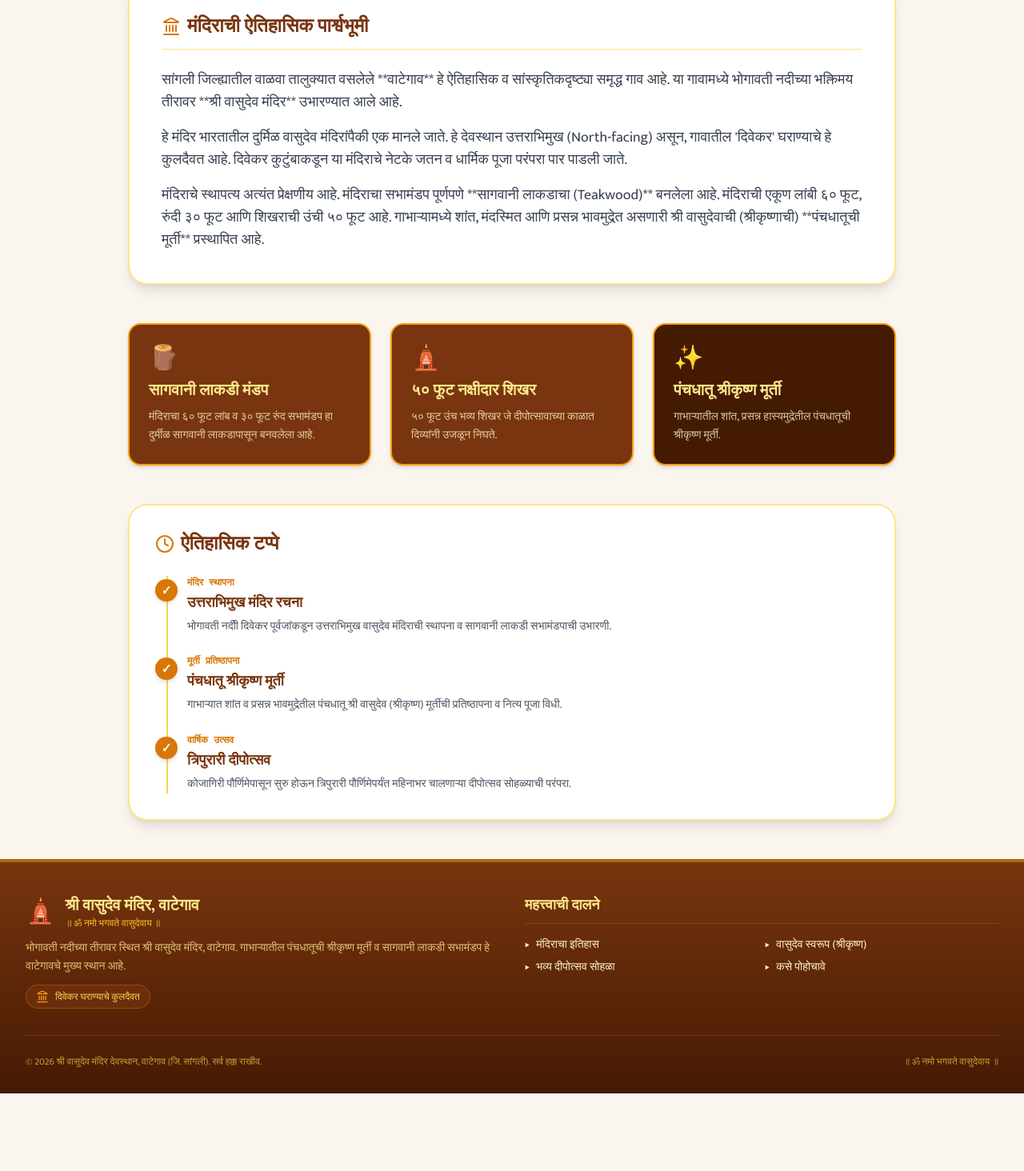
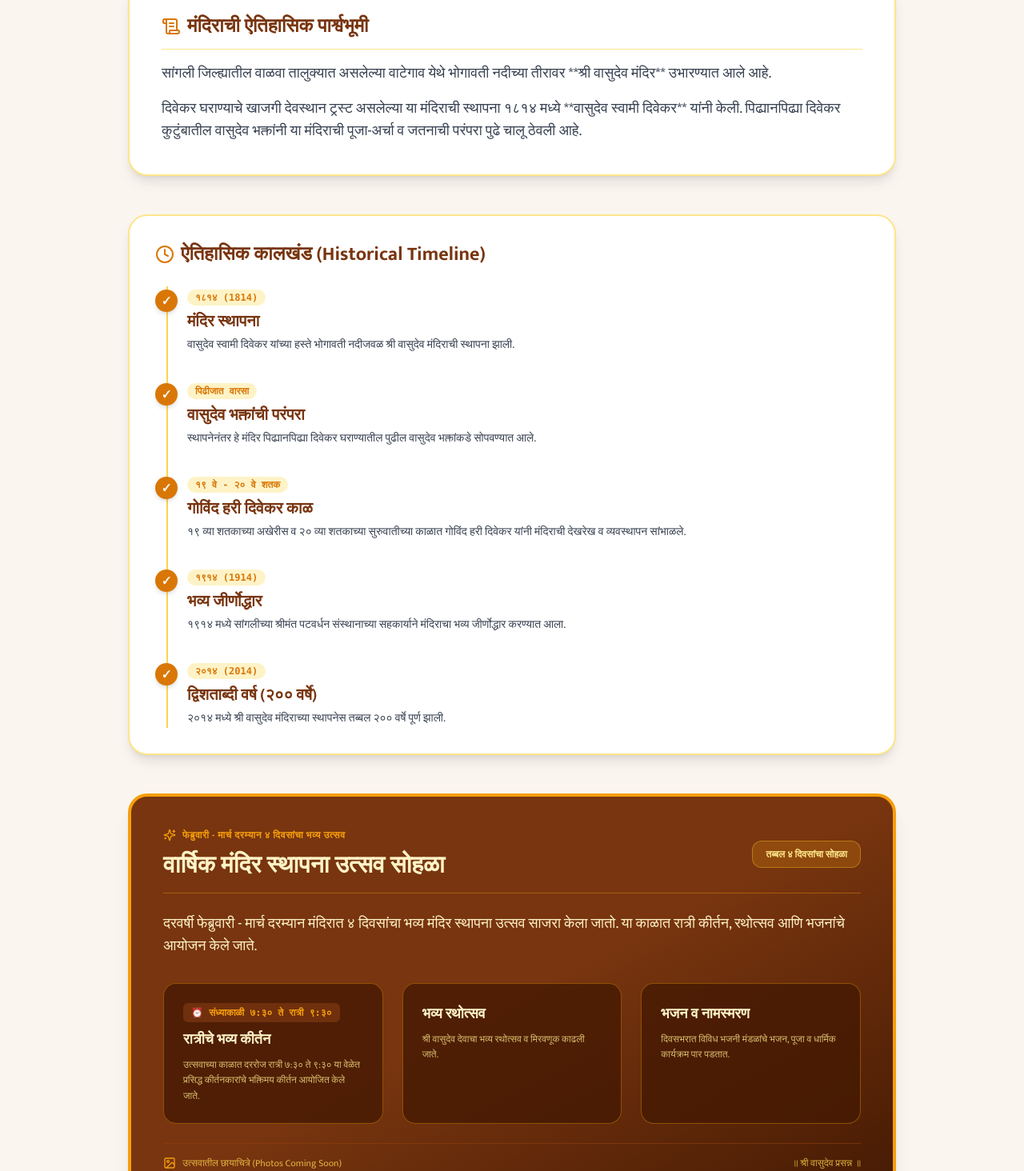
Before and after one commit to Kaustubh-465/Vasudev-Mandir, a Next.js app: page /history in a window 1280 px wide. Shown: the part 346-1810 px from the top of the page at 80% size. Before the commit the page ends 1713 px from the top, so only its background shows below. Built offline with nearby package versions, Linux system fonts and the light colour scheme.

Commit message:
Update historical timeline with 1814 foundation by Vasudev Swami Divekar, Govind Hari Divekar era, 1914 Patwardhan Jirnodhar, 2014 bicentenary, and 4-day Sthapana Utsav

```diff
--- a/src/app/history/page.tsx
+++ b/src/app/history/page.tsx
@@ -4,7 +4,7 @@ import React from "react";
 import Link from "next/link";
 import { useLanguage } from "@/context/LanguageContext";
 import { templeHistory } from "@/data/history";
-import { ScrollText, ArrowLeft, Clock, Landmark } from "lucide-react";
+import { ScrollText, ArrowLeft, Clock, Calendar, Sparkles, Image as ImageIcon } from "lucide-react";
 
 export default function HistoryPage() {
   const { language } = useLanguage();
@@ -22,7 +22,7 @@ export default function HistoryPage() {
         </Link>
 
         <div className="inline-block bg-amber-100 text-temple-maroon px-4 py-1.5 rounded-full text-xs font-bold border border-amber-300 font-devanagari">
-          ऐतिहासिक परंपरा • दिवेकर कुलदैवत
+          ऐतिहासिक टप्पे • १८१४ ते आजपर्यंत
         </div>
 
         <h1 className="text-4xl sm:text-5xl font-black text-temple-maroon font-devanagari">
@@ -31,10 +31,10 @@ export default function HistoryPage() {
       </div>
 
       {/* Main Narrative */}
-      <div className="bg-white p-8 sm:p-10 rounded-3xl shadow-lg border-2 border-amber-200 space-y-6">
+      <div className="bg-white p-8 sm:p-10 rounded-3xl shadow-lg border-2 border-amber-200 space-y-4">
         <h2 className="text-2xl font-bold text-temple-maroon font-devanagari border-b border-amber-200 pb-3 flex items-center space-x-2">
-          <Landmark className="w-6 h-6 text-temple-saffron" />
-          <span>{language === "mr" ? "मंदिराची ऐतिहासिक पार्श्वभूमी" : "Temple History"}</span>
+          <ScrollText className="w-6 h-6 text-temple-saffron" />
+          <span>{language === "mr" ? "मंदिराची ऐतिहासिक पार्श्वभूमी" : "Temple Historical Background"}</span>
         </h2>
 
         <div className="space-y-4 text-gray-700 font-devanagari leading-relaxed text-base sm:text-lg">
@@ -44,71 +44,87 @@ export default function HistoryPage() {
         </div>
       </div>
 
-      {/* Features Grid */}
-      <div className="grid grid-cols-1 md:grid-cols-3 gap-6">
-        <div className="bg-amber-900 text-white p-6 rounded-2xl shadow-md border-2 border-temple-gold space-y-2">
-          <div className="text-3xl">🪵</div>
-          <h3 className="text-xl font-bold font-devanagari text-amber-200">
-            {language === "mr" ? "सागवानी लाकडी मंडप" : "Teakwood Mandap"}
-          </h3>
-          <p className="text-sm text-amber-100/80 font-devanagari leading-relaxed">
-            {language === "mr"
-              ? "मंदिराचा ६० फूट लांब व ३० फूट रुंद सभामंडप हा दुर्मीळ सागवानी लाकडापासून बनवलेला आहे."
-              : "60ft long by 30ft wide assembly hall crafted from pure teakwood."}
-          </p>
-        </div>
-
-        <div className="bg-temple-maroon text-white p-6 rounded-2xl shadow-md border-2 border-temple-gold space-y-2">
-          <div className="text-3xl">🛕</div>
-          <h3 className="text-xl font-bold font-devanagari text-amber-200">
-            {language === "mr" ? "५० फूट नक्षीदार शिखर" : "50ft High Shikhara"}
-          </h3>
-          <p className="text-sm text-amber-100/80 font-devanagari leading-relaxed">
-            {language === "mr"
-              ? "५० फूट उंच भव्य शिखर जे दीपोत्सावाच्या काळात दिव्यांनी उजळून निघते."
-              : "Imposing 50-foot temple spire illuminated during annual Deepotsav."}
-          </p>
-        </div>
-
-        <div className="bg-amber-950 text-white p-6 rounded-2xl shadow-md border-2 border-temple-gold space-y-2">
-          <div className="text-3xl">✨</div>
-          <h3 className="text-xl font-bold font-devanagari text-amber-200">
-            {language === "mr" ? "पंचधातू श्रीकृष्ण मूर्ती" : "Panchadhatu Idol"}
-          </h3>
-          <p className="text-sm text-amber-100/80 font-devanagari leading-relaxed">
-            {language === "mr"
-              ? "गाभाऱ्यातील शांत, प्रसन्न हास्यमुद्रेतील पंचधातूची श्रीकृष्ण मूर्ती."
-              : "Panchadhatu five-metal idol reflecting Lord Krishna's divine smiling posture."}
-          </p>
-        </div>
-      </div>
-
       {/* Historical Timeline */}
       <div className="bg-white p-8 rounded-3xl shadow-lg border-2 border-amber-200 space-y-6">
         <h2 className="text-2xl font-bold text-temple-maroon font-devanagari flex items-center space-x-2">
           <Clock className="w-6 h-6 text-temple-saffron" />
-          <span>{language === "mr" ? "ऐतिहासिक टप्पे" : "Historical Phases"}</span>
+          <span>{language === "mr" ? "ऐतिहासिक कालखंड (Historical Timeline)" : "Historical Timeline"}</span>
         </h2>
 
-        <div className="space-y-6 relative before:absolute before:inset-0 before:left-3.5 before:w-0.5 before:bg-amber-300">
+        <div className="space-y-8 relative before:absolute before:inset-0 before:left-3.5 before:w-0.5 before:bg-amber-300">
           {templeHistory.timeline.map((item, tIdx) => (
             <div key={tIdx} className="relative pl-10 space-y-1">
               <div className="absolute left-0 top-1 w-7 h-7 rounded-full bg-temple-saffron text-white flex items-center justify-center font-bold text-xs shadow-md">
                 ✓
               </div>
-              <div className="text-xs font-bold text-temple-saffron font-mono">
-                {item.period[language]}
+              <div className="text-xs font-bold text-temple-saffron font-mono bg-amber-100 px-2.5 py-0.5 rounded-full inline-block">
+                {item.year}
               </div>
-              <h3 className="text-lg font-bold text-temple-maroon font-devanagari">
-                {item.event[language]}
+              <h3 className="text-xl font-bold text-temple-maroon font-devanagari">
+                {item.title[language]}
               </h3>
-              <p className="text-sm text-gray-600 font-devanagari leading-relaxed">
+              <p className="text-sm text-gray-700 font-devanagari leading-relaxed">
                 {item.description[language]}
               </p>
             </div>
           ))}
         </div>
       </div>
+
+      {/* Dedicated Section: Mandir Sthapana Utsav */}
+      <div className="bg-gradient-to-br from-amber-900 via-temple-maroon to-amber-950 text-white p-8 sm:p-10 rounded-3xl shadow-xl border-4 border-temple-gold space-y-6 relative overflow-hidden">
+        <div className="flex flex-col sm:flex-row sm:items-center justify-between border-b border-amber-500/40 pb-4 gap-2">
+          <div className="space-y-1">
+            <div className="inline-flex items-center space-x-2 text-temple-gold font-bold text-xs uppercase tracking-wider">
+              <Sparkles className="w-4 h-4" />
+              <span>{templeHistory.sthapanaUtsav.subtitle[language]}</span>
+            </div>
+            <h2 className="text-2xl sm:text-3xl font-black font-devanagari text-amber-100">
+              {templeHistory.sthapanaUtsav.title[language]}
+            </h2>
+          </div>
+          <div className="px-4 py-2 bg-amber-500/20 rounded-xl border border-amber-400/40 text-xs font-bold text-amber-200 font-devanagari shrink-0">
+            {templeHistory.sthapanaUtsav.duration[language]}
+          </div>
+        </div>
+
+        <p className="text-amber-100 font-devanagari text-base sm:text-lg leading-relaxed">
+          {language === "mr"
+            ? "दरवर्षी फेब्रुवारी - मार्च दरम्यान मंदिरात ४ दिवसांचा भव्य मंदिर स्थापना उत्सव साजरा केला जातो. या काळात रात्री कीर्तन, रथोत्सव आणि भजनांचे आयोजन केले जाते."
+            : "Every year in February - March, a 4-day Mandir Sthapana Utsav is organized featuring night Kirtan, Rathotsav, and Bhajans."}
+        </p>
+
+        {/* Events Grid */}
+        <div className="grid grid-cols-1 md:grid-cols-3 gap-6 pt-2">
+          {templeHistory.sthapanaUtsav.events.map((evt, eIdx) => (
+            <div
+              key={eIdx}
+              className="bg-amber-950/80 p-6 rounded-2xl border border-amber-500/40 space-y-2"
+            >
+              {evt.time && (
+                <div className="text-xs font-bold text-temple-gold font-mono bg-amber-900/80 px-2.5 py-1 rounded-md inline-block">
+                  ⏰ {evt.time[language]}
+                </div>
+              )}
+              <h3 className="text-lg font-bold text-amber-100 font-devanagari">
+                {evt.title[language]}
+              </h3>
+              <p className="text-xs text-amber-200/80 font-devanagari leading-relaxed">
+                {evt.desc[language]}
+              </p>
+            </div>
+          ))}
+        </div>
+
+        {/* Photo Placeholder Note */}
+        <div className="pt-4 border-t border-amber-800/60 flex items-center justify-between text-xs text-amber-300/80 font-devanagari">
+          <div className="flex items-center space-x-2">
+            <ImageIcon className="w-4 h-4 text-temple-gold" />
+            <span>{language === "mr" ? "उत्सवातील छायाचित्रे (Photos Coming Soon)" : "Festival photos coming soon"}</span>
+          </div>
+          <span>॥ श्री वासुदेव प्रसन्न ॥</span>
+        </div>
+      </div>
     </div>
   );
 }
--- a/src/data/history.ts
+++ b/src/data/history.ts
@@ -1,56 +1,113 @@
+export interface HistoryTimelineItem {
+  year: string;
+  title: { mr: string; en: string };
+  description: { mr: string; en: string };
+}
+
+export interface SthapanaUtsavData {
+  title: { mr: string; en: string };
+  subtitle: { mr: string; en: string };
+  period: { mr: string; en: string };
+  duration: { mr: string; en: string };
+  events: Array<{
+    title: { mr: string; en: string };
+    time?: { mr: string; en: string };
+    desc: { mr: string; en: string };
+  }>;
+}
+
 export interface HistorySection {
   title: { mr: string; en: string };
   paragraphs: Array<{ mr: string; en: string }>;
-  timeline: Array<{
-    period: { mr: string; en: string };
-    event: { mr: string; en: string };
-    description: { mr: string; en: string };
-  }>;
+  timeline: HistoryTimelineItem[];
+  sthapanaUtsav: SthapanaUtsavData;
 }
 
 export const templeHistory: HistorySection = {
   title: {
-    mr: "श्री वासुदेव मंदिर वाटेगाव - इतिहास व वैशिष्ट्ये",
-    en: "Shree Vasudev Mandir Wategaon - History & Architecture",
+    mr: "श्री वासुदेव मंदिर वाटेगाव - ऐतिहासिक कालखंड व जतन",
+    en: "Shree Vasudev Mandir Wategaon - Historical Timeline & Heritage",
   },
   paragraphs: [
     {
-      mr: "सांगली जिल्ह्यातील वाळवा तालुक्यात वसलेले **वाटेगाव** हे ऐतिहासिक व सांस्कृतिकदृष्ट्या समृद्ध गाव आहे. या गावामध्ये भोगावती नदीच्या भक्तिमय तीरावर **श्री वासुदेव मंदिर** उभारण्यात आले आहे.",
-      en: "Nestled in Walwa taluka of Sangli district, **Wategaon** is a village rich in historical and cultural heritage. On the holy banks of Bhogawati river stands **Shree Vasudev Mandir**.",
+      mr: "सांगली जिल्ह्यातील वाळवा तालुक्यात असलेल्या वाटेगाव येथे भोगावती नदीच्या तीरावर **श्री वासुदेव मंदिर** उभारण्यात आले आहे.",
+      en: "On the banks of Bhogawati river in Wategaon, Walwa taluka of Sangli district, stands **Shree Vasudev Mandir**.",
     },
     {
-      mr: "हे मंदिर भारतातील दुर्मिळ वासुदेव मंदिरांपैकी एक मानले जाते. हे देवस्थान उत्तराभिमुख (North-facing) असून, गावातील 'दिवेकर' घराण्याचे हे कुलदैवत आहे. दिवेकर कुटुंबाकडून या मंदिराचे नेटके जतन व धार्मिक पूजा परंपरा पार पाडली जाते.",
-      en: "This shrine is cherished as a rare Vasudev Temple facing north (Uttarabhimukh), serving as the Kuldaivat of the local 'Divekar' family.",
-    },
-    {
-      mr: "मंदिराचे स्थापत्य अत्यंत प्रेक्षणीय आहे. मंदिराचा सभामंडप पूर्णपणे **सागवानी लाकडाचा (Teakwood)** बनलेला आहे. मंदिराची एकूण लांबी ६० फूट, रुंदी ३० फूट आणि शिखराची उंची ५० फूट आहे. गाभाऱ्यामध्ये शांत, मंदस्मित आणि प्रसन्न भावमुद्रेत असणारी श्री वासुदेवाची (श्रीकृष्णाची) **पंचधातूची मूर्ती** प्रस्थापित आहे.",
-      en: "The main mandap is crafted entirely from fine **Teakwood**. The temple measures 60 feet in length, 30 feet in width, with a 50-foot shikhara. In the sanctum sanctorum, a pristine **Panchadhatu idol** radiates divine serenity.",
+      mr: "दिवेकर घराण्याचे खाजगी देवस्थान ट्रस्ट असलेल्या या मंदिराची स्थापना १८१४ मध्ये **वासुदेव स्वामी दिवेकर** यांनी केली. पिढ्यानपिढ्या दिवेकर कुटुंबातील वासुदेव भक्तांनी या मंदिराची पूजा-अर्चा व जतनाची परंपरा पुढे चालू ठेवली आहे.",
+      en: "Established in 1814 by **Vasudev Swami Divekar**, this private devasthan trust has been dutifully preserved across generations by Divekar family devotees.",
     },
   ],
   timeline: [
     {
-      period: { mr: "मंदिर स्थापना", en: "Temple Foundation" },
-      event: { mr: "उत्तराभिमुख मंदिर रचना", en: "North-facing Layout" },
+      year: "१८१४ (1814)",
+      title: { mr: "मंदिर स्थापना", en: "Temple Foundation" },
       description: {
-        mr: "भोगावती नदीी दिवेकर पूर्वजांकडून उत्तराभिमुख वासुदेव मंदिराची स्थापना व सागवानी लाकडी सभामंडपाची उभारणी.",
-        en: "Establishment of the north-facing temple and teakwood hall by Divekar ancestors along Bhogawati river.",
+        mr: "वासुदेव स्वामी दिवेकर यांच्या हस्ते भोगावती नदीजवळ श्री वासुदेव मंदिराची स्थापना झाली.",
+        en: "Shree Vasudev Mandir was established near Bhogawati river by Vasudev Swami Divekar.",
       },
     },
     {
-      period: { mr: "मूर्ती प्रतिष्ठापना", en: "Idol Consecration" },
-      event: { mr: "पंचधातू श्रीकृष्ण मूर्ती", en: "Panchadhatu Krishna Idol" },
+      year: "पिढीजात वारसा",
+      title: { mr: "वासुदेव भक्तांची परंपरा", en: "Generational Lineage" },
       description: {
-        mr: "गाभाऱ्यात शांत व प्रसन्न भावमुद्रेतील पंचधातू श्री वासुदेव (श्रीकृष्ण) मूर्तीची प्रतिष्ठापना व नित्य पूजा विधी.",
-        en: "Consecration of Panchadhatu idol following traditional devotional routines.",
+        mr: "स्थापनेनंतर हे मंदिर पिढ्यानपिढ्या दिवेकर घराण्यातील पुढील वासुदेव भक्तांकडे सोपवण्यात आले.",
+        en: "Handed down generation by generation to further devotees of Lord Vasudev in the Divekar family.",
       },
     },
     {
-      period: { mr: "वार्षिक उत्सव", en: "Annual Celebration" },
-      event: { mr: "त्रिपुरारी दीपोत्सव", en: "Tripurari Deepotsav" },
+      year: "१९ वे - २० वे शतक",
+      title: { mr: "गोविंद हरी दिवेकर काळ", en: "Era of Govind Hari Divekar" },
       description: {
-        mr: "कोजागिरी पौर्णिमेपासून सुरु होऊन त्रिपुरारी पौर्णिमेपर्यंत महिनाभर चालणाऱ्या दीपोत्सव सोहळ्याची परंपरा.",
-        en: "Initiation of the month-long festival of earthen oil lamps from Kojagiri to Tripurari Purnima.",
+        mr: "१९ व्या शतकाच्या अखेरीस व २० व्या शतकाच्या सुरुवातीच्या काळात गोविंद हरी दिवेकर यांनी मंदिराची देखरेख व व्यवस्थापन सांभाळले.",
+        en: "Around the late 19th century and early 20th century, the temple was managed and overseen by Govind Hari Divekar.",
+      },
+    },
+    {
+      year: "१९१४ (1914)",
+      title: { mr: "भव्य जीर्णोद्धार", en: "Temple Jirnodhar" },
+      description: {
+        mr: "१९१४ मध्ये सांगलीच्या श्रीमंत पटवर्धन संस्थानाच्या सहकार्याने मंदिराचा भव्य जीर्णोद्धार करण्यात आला.",
+        en: "In 1914, a major Jirnodhar (renovation) of the temple was completed with the support of the Patwardhans of Sangli.",
+      },
+    },
+    {
+      year: "२०१४ (2014)",
+      title: { mr: "द्विशताब्दी वर्ष (२०० वर्षे)", en: "200 Years Completion" },
+      description: {
+        mr: "२०१४ मध्ये श्री वासुदेव मंदिराच्या स्थापनेस तब्बल २०० वर्षे पूर्ण झाली.",
+        en: "In 2014, Shree Vasudev Mandir completed 200 glorious years of foundation.",
       },
     },
   ],
+  sthapanaUtsav: {
+    title: { mr: "वार्षिक मंदिर स्थापना उत्सव सोहळा", en: "Annual Mandir Sthapana Utsav" },
+    subtitle: { mr: "फेब्रुवारी - मार्च दरम्यान ४ दिवसांचा भव्य उत्सव", en: "4-Day Festival held in February - March" },
+    period: { mr: "फेब्रुवारी - मार्च काळ", en: "February - March Period" },
+    duration: { mr: "तब्बल ४ दिवसांचा सोहळा", en: "4 Days Celebration" },
+    events: [
+      {
+        title: { mr: "रात्रीचे भव्य कीर्तन", en: "Night Kirtan Programs" },
+        time: { mr: "संध्याकाळी ७:३० ते रात्री ९:३०", en: "7:30 PM to 9:30 PM" },
+        desc: {
+          mr: "उत्सवाच्या काळात दररोज रात्री ७:३० ते ९:३० या वेळेत प्रसिद्ध कीर्तनकारांचे भक्तिमय कीर्तन आयोजित केले जाते.",
+          en: "Every night during the festival from 7:30 PM to 9:30 PM, soul-stirring Kirtan performances are organized.",
+        },
+      },
+      {
+        title: { mr: "भव्य रथोत्सव", en: "Rathotsav (Chariot Procession)" },
+        desc: {
+          mr: "श्री वासुदेव देवाचा भव्य रथोत्सव व मिरवणूक काढली जाते.",
+          en: "Grand Rathotsav chariot procession of Shree Vasudev is conducted.",
+        },
+      },
+      {
+        title: { mr: "भजन व नामस्मरण", en: "Bhajans & Devotional Chanting" },
+        desc: {
+          mr: "दिवसभरात विविध भजनी मंडळांचे भजन, पूजा व धार्मिक कार्यक्रम पार पडतात.",
+          en: "Devotional Bhajans, pooja rituals, and spiritual discourses are held throughout the days.",
+        },
+      },
+    ],
+  },
 };
```
